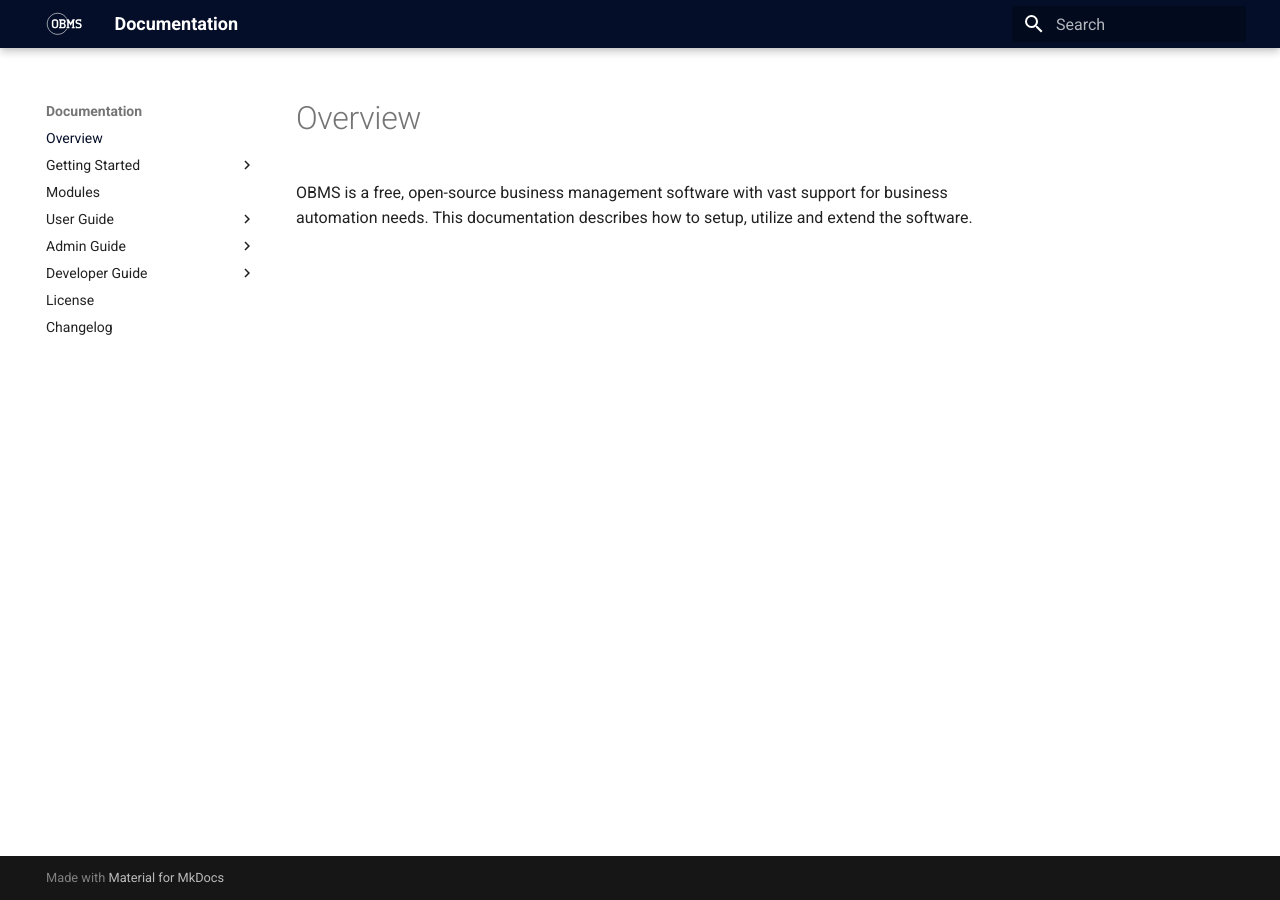
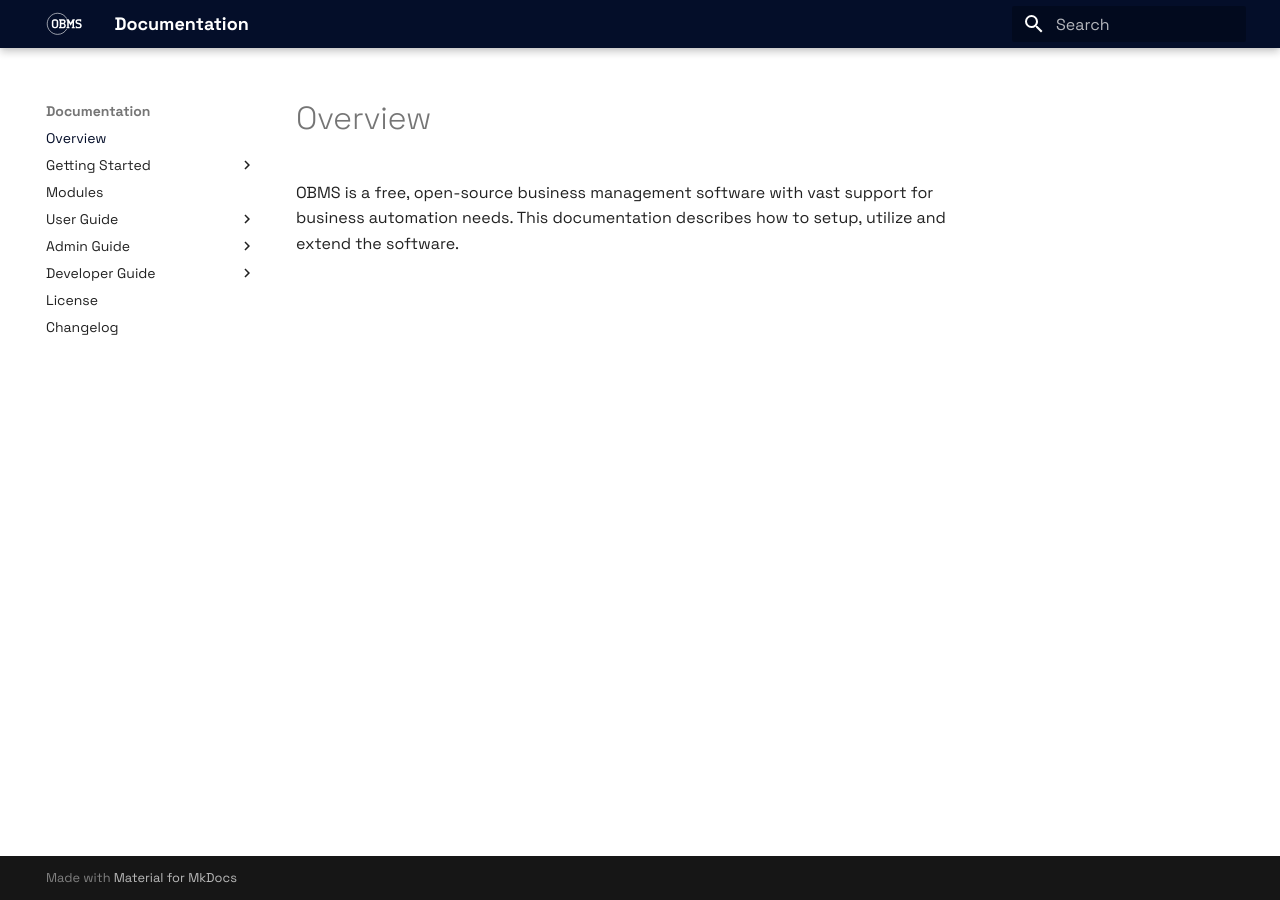
Before and after one commit to OBMS-Open-Business-Management-Software/documentation, an MkDocs documentation site: the page built from docs/index.md, in a window 1280 px wide. Built offline with MkDocs 1.6.1 and Material for MkDocs 9.7.7, drawn with Linux system fonts in a browser that asks for light colours.

Commit message:
feat: font

```diff
--- a/mkdocs.yml
+++ b/mkdocs.yml
@@ -6,6 +6,8 @@ theme:
   palette:
     primary: custom
     accent: custom
+  font:
+    text: Space Grotesk
 extra_css:
   - stylesheets/extra.css
 nav:
```
